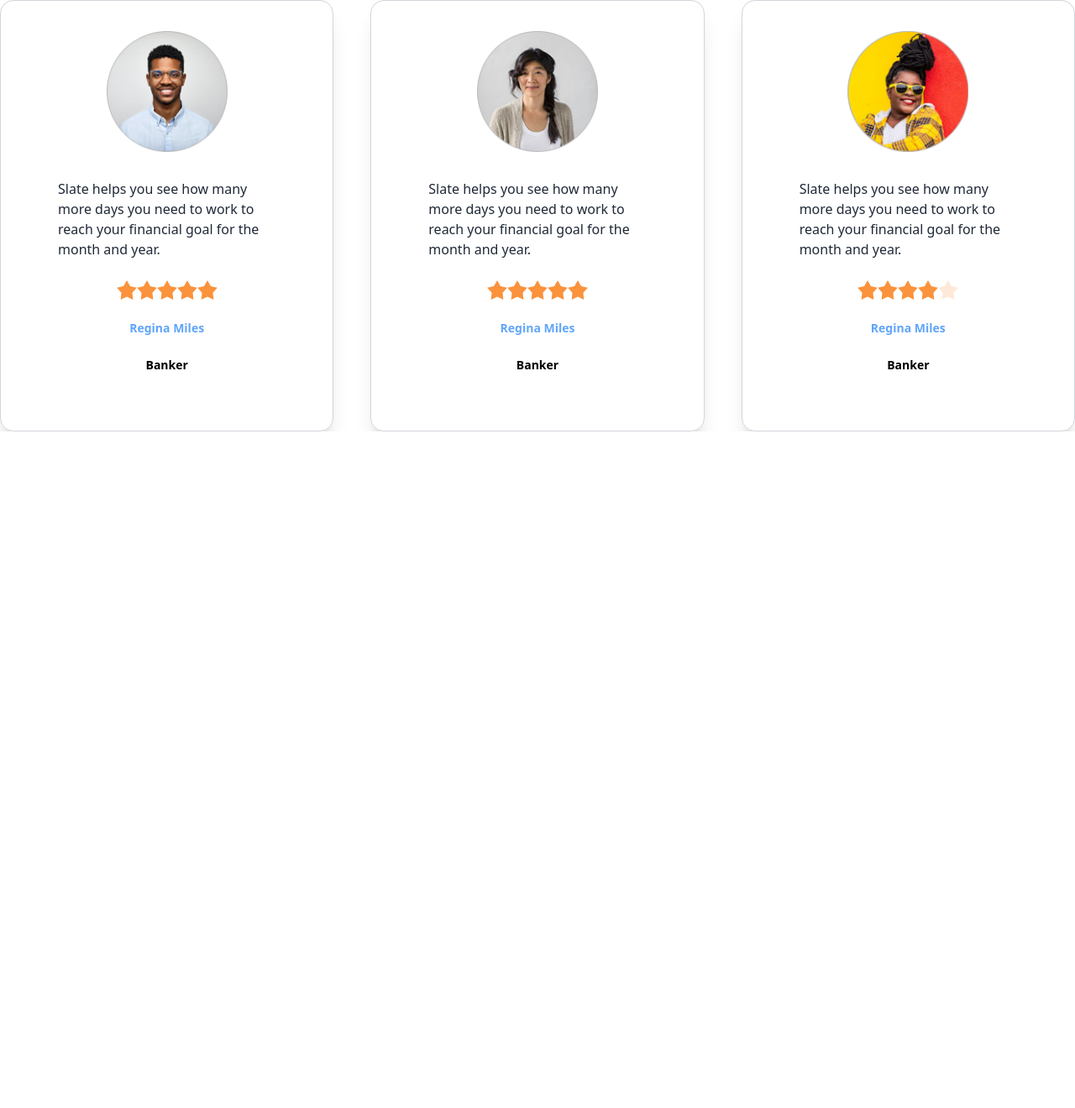
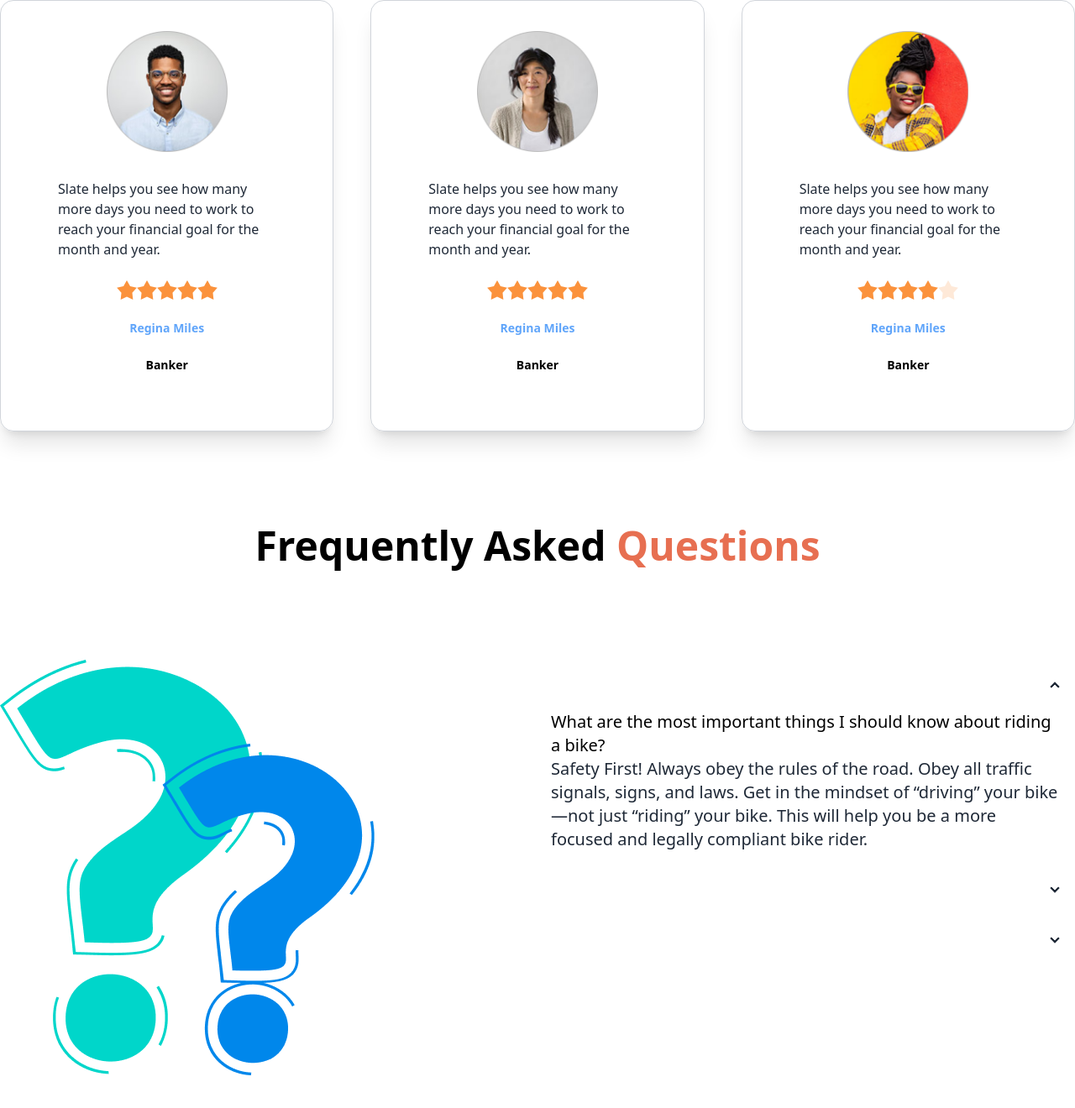
Before and after one commit to Ariful-Islam-Shanto/biker-zone-website, a plain HTML site: page index.html in a window 1280 px wide. Shown: the part 1702-3022 px from the top of the page at 84% size. Before the commit the page ends 2216 px from the top, so only its background shows below. Drawn offline with nearby package versions, Linux system fonts and the light colour scheme.

Commit message:
Another section created

```diff
--- a/index.html
+++ b/index.html
@@ -203,7 +203,7 @@
       </div>
     </section>
     <!-- happy clients -->
-    <section>
+    <section class="my-28">
       <h3 class="text-5xl font-semibold text-black text-center mb-28">Happy <span class="text-bike-primary">Clients
           says</span></h3>
       <!-- card container -->
@@ -288,6 +288,66 @@
         </div>
       </div>
     </section>
+    <!-- faq section -->
+    <section class="mb-24">
+      <h3 class="text-5xl font-semibold text-black text-center mb-28"> Frequently Asked<span class="text-bike-primary"> Questions
+      </span></h3>
+
+      <div class="flex">
+        <div class="flex-1">
+          <img src="/images/others/faq.png" alt="" srcset="">
+        </div>
+        <div class="flex-1">
+          <div class="collapse collapse-arrow bg-white">
+            <input type="radio" name="my-accordion-2" checked="checked" />
+            <div class="collapse-title text-xl font-medium">
+              <Translate text="Click to open this one and close others" />
+            </div>
+            <div class="collapse-content">
+              <h3 class="text-xl font-medium text-black">
+                What are the most important things I should
+                know about riding a bike?
+              </h3>
+                <p class="text-xl">
+                  Safety First! Always obey the rules of the road. Obey all traffic signals, signs, and laws. Get in the mindset of “driving” your bike—not just “riding” your bike. This will help you be a more focused and legally compliant bike rider.
+                </p>
+            </div>
+          </div>
+          <!-- collapse two -->
+          <div class="collapse collapse-arrow bg-white">
+            <input type="radio" name="my-accordion-2" />
+            <div class="collapse-title text-xl font-medium">
+              <Translate text="Click to open this one and close others" />
+            </div>
+            <div class="collapse-content">
+              <h3 class="text-xl font-medium text-black">
+                What are the most important things I should
+                know about riding a bike?
+              </h3>
+                <p class="text-xl">
+                  Safety First! Always obey the rules of the road. Obey all traffic signals, signs, and laws. Get in the mindset of “driving” your bike—not just “riding” your bike. This will help you be a more focused and legally compliant bike rider.
+                </p>
+            </div>
+          </div>
+          <!-- collapse three -->
+          <div class="collapse collapse-arrow bg-white">
+            <input type="radio" name="my-accordion-2" />
+            <div class="collapse-title text-xl font-medium">
+              <Translate text="Click to open this one and close others" />
+            </div>
+            <div class="collapse-content">
+              <h3 class="text-xl font-medium text-black">
+                What are the most important things I should
+                know about riding a bike?
+              </h3>
+                <p class="text-xl">
+                  Safety First! Always obey the rules of the road. Obey all traffic signals, signs, and laws. Get in the mindset of “driving” your bike—not just “riding” your bike. This will help you be a more focused and legally compliant bike rider.
+                </p>
+            </div>
+          </div>
+        </div>
+      </div>
+    </section>
   </main>
   <footer>
 
```
